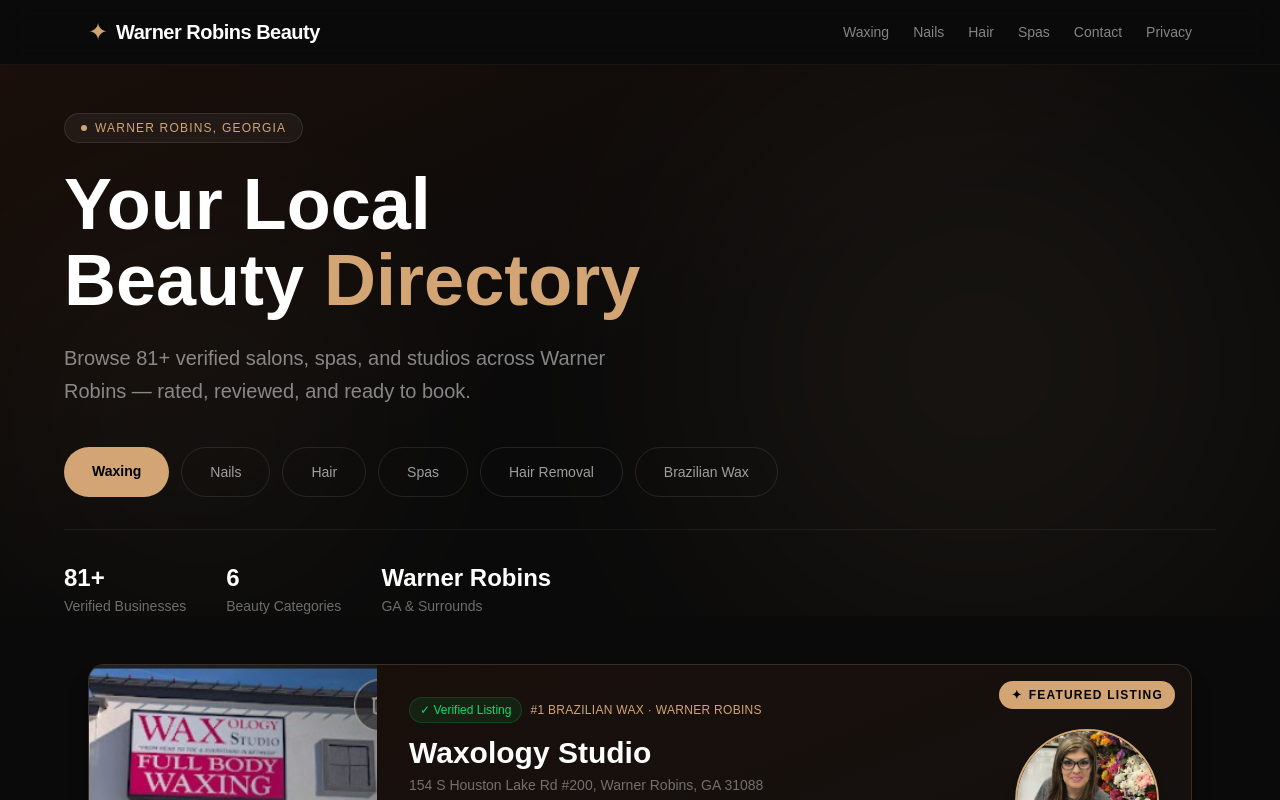
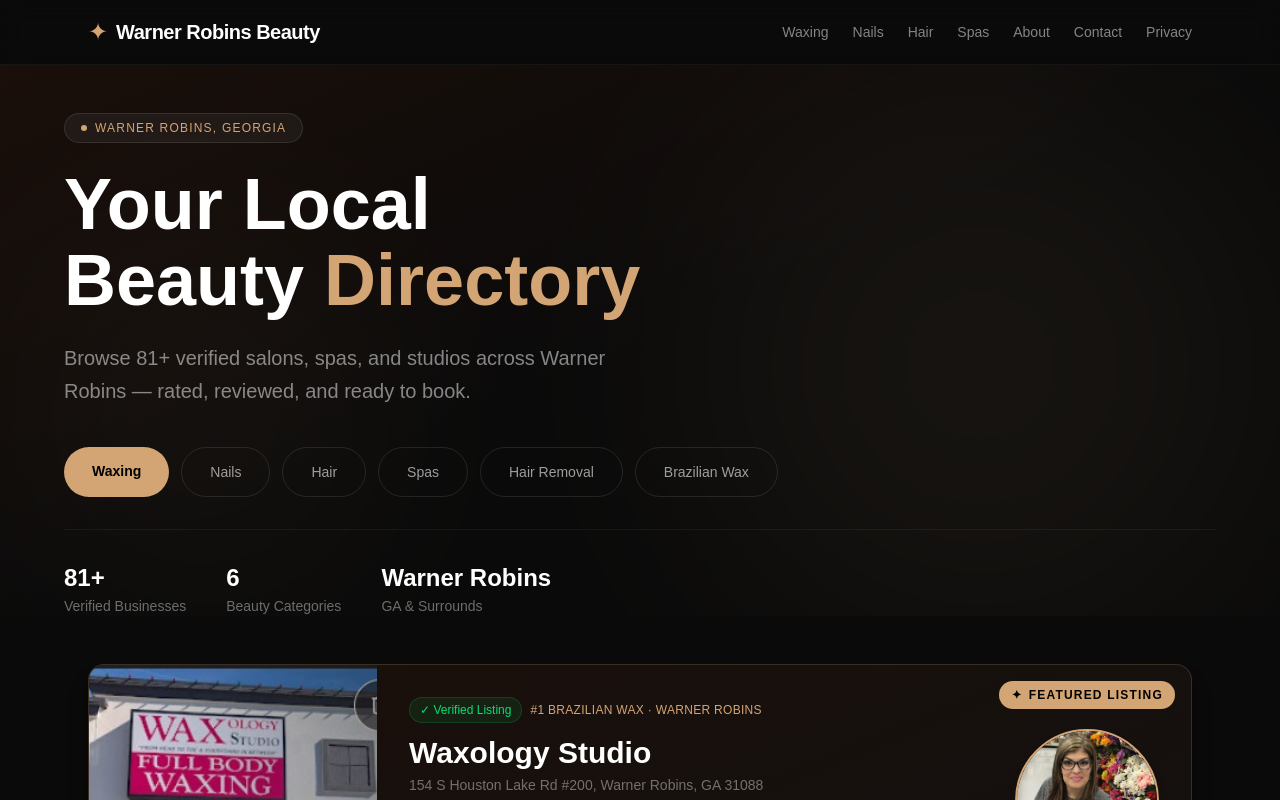
Before and after one commit to skenned23/warnerrobinsbeauty, a Next.js app: page / in a window 1280 px wide. Shown: the top 800 px of the page. Built offline with nearby package versions, Linux system fonts and the light colour scheme; a web font is replaced by a local one.

Commit message:
feat: add About link to nav and footer

```diff
--- a/app/[slug]/page.tsx
+++ b/app/[slug]/page.tsx
@@ -96,7 +96,8 @@
             <Link href="/waxing" className="hover:text-[#D4A574] transition-colors">Waxing</Link>
             <Link href="/nail-salons" className="hover:text-[#D4A574] transition-colors">Nails</Link>
             <Link href="/hair-salons" className="hover:text-[#D4A574] transition-colors">Hair</Link>
-            <Link href="/spas" className="hover:text-[#D4A574] transition-colors">Spas</Link><Link href="/contact" className="hover:text-[#D4A574] transition-colors">Contact</Link><Link href="/privacy" className="hover:text-[#D4A574] transition-colors">Privacy</Link>
+            <Link href="/spas" className="hover:text-[#D4A574] transition-colors">Spas</Link><Link href="/about" className="hover:text-[#D4A574] transition-colors">About</Link>
+<Link href="/contact" className="hover:text-[#D4A574] transition-colors">Contact</Link><Link href="/privacy" className="hover:text-[#D4A574] transition-colors">Privacy</Link>
           </nav>
         </div>
       </header>
@@ -194,7 +195,8 @@
             <Link href="/waxing" className="hover:text-[#D4A574] transition-colors">Waxing</Link>
             <Link href="/nail-salons" className="hover:text-[#D4A574] transition-colors">Nails</Link>
             <Link href="/hair-salons" className="hover:text-[#D4A574] transition-colors">Hair</Link>
-            <Link href="/spas" className="hover:text-[#D4A574] transition-colors">Spas</Link><Link href="/contact" className="hover:text-[#D4A574] transition-colors">Contact</Link><Link href="/privacy" className="hover:text-[#D4A574] transition-colors">Privacy</Link>
+            <Link href="/spas" className="hover:text-[#D4A574] transition-colors">Spas</Link><Link href="/about" className="hover:text-[#D4A574] transition-colors">About</Link>
+<Link href="/contact" className="hover:text-[#D4A574] transition-colors">Contact</Link><Link href="/privacy" className="hover:text-[#D4A574] transition-colors">Privacy</Link>
           </nav>
           <p>© {new Date().getFullYear()} warnerrobinsbeauty.com</p>
         </div>
--- a/app/about/page.tsx
+++ b/app/about/page.tsx
@@ -22,7 +22,8 @@
             <Link href="/nail-salons" className="hover:text-[#D4A574] transition-colors">Nails</Link>
             <Link href="/hair-salons" className="hover:text-[#D4A574] transition-colors">Hair</Link>
             <Link href="/spas" className="hover:text-[#D4A574] transition-colors">Spas</Link>
-            <Link href="/contact" className="hover:text-[#D4A574] transition-colors">Contact</Link><Link href="/privacy" className="hover:text-[#D4A574] transition-colors">Privacy</Link>
+            <Link href="/about" className="hover:text-[#D4A574] transition-colors">About</Link>
+<Link href="/contact" className="hover:text-[#D4A574] transition-colors">Contact</Link><Link href="/privacy" className="hover:text-[#D4A574] transition-colors">Privacy</Link>
           </nav>
         </div>
       </header>
@@ -84,7 +85,8 @@
             <Link href="/nail-salons" className="hover:text-[#D4A574] transition-colors">Nails</Link>
             <Link href="/hair-salons" className="hover:text-[#D4A574] transition-colors">Hair</Link>
             <Link href="/spas" className="hover:text-[#D4A574] transition-colors">Spas</Link>
-            <Link href="/contact" className="hover:text-[#D4A574] transition-colors">Contact</Link><Link href="/privacy" className="hover:text-[#D4A574] transition-colors">Privacy</Link>
+            <Link href="/about" className="hover:text-[#D4A574] transition-colors">About</Link>
+<Link href="/contact" className="hover:text-[#D4A574] transition-colors">Contact</Link><Link href="/privacy" className="hover:text-[#D4A574] transition-colors">Privacy</Link>
           </nav>
           <p>© {new Date().getFullYear()} warnerrobinsbeauty.com</p>
         </div>
--- a/app/page.tsx
+++ b/app/page.tsx
@@ -90,6 +90,7 @@
             <Link href="/nail-salons" className="hover:text-[#D4A574] transition-colors">Nails</Link>
             <Link href="/hair-salons" className="hover:text-[#D4A574] transition-colors">Hair</Link>
             <Link href="/spas" className="hover:text-[#D4A574] transition-colors">Spas</Link>
+            <Link href="/about" className="hover:text-[#D4A574] transition-colors">About</Link>
             <Link href="/contact" className="hover:text-[#D4A574] transition-colors">Contact</Link>
             <Link href="/privacy" className="hover:text-[#D4A574] transition-colors">Privacy</Link>
           </nav>
@@ -192,7 +193,7 @@
             <span className="text-[#D4A574] text-4xl">✦</span>
             <h2 className="text-3xl md:text-4xl font-bold mt-4 mb-3">Own a Beauty Business in Warner Robins?</h2>
             <p className="text-white/40 mb-8 max-w-xl mx-auto">Get your salon or spa listed — free basic listings and premium featured placement available.</p>
-            <a href="mailto:hello@warnerrobinsbeauty.com"
+            <a href="mailto:warnerrobinsbeauty@gmail.com"
               className="inline-block bg-[#D4A574] hover:bg-[#C4956A] text-black px-8 py-4 rounded-full font-semibold transition-colors">
               Get Listed Today
             </a>
@@ -211,6 +212,7 @@
             <Link href="/nail-salons" className="hover:text-[#D4A574] transition-colors">Nails</Link>
             <Link href="/hair-salons" className="hover:text-[#D4A574] transition-colors">Hair</Link>
             <Link href="/spas" className="hover:text-[#D4A574] transition-colors">Spas</Link>
+            <Link href="/about" className="hover:text-[#D4A574] transition-colors">About</Link>
             <Link href="/contact" className="hover:text-[#D4A574] transition-colors">Contact</Link>
             <Link href="/privacy" className="hover:text-[#D4A574] transition-colors">Privacy</Link>
           </nav>
```
